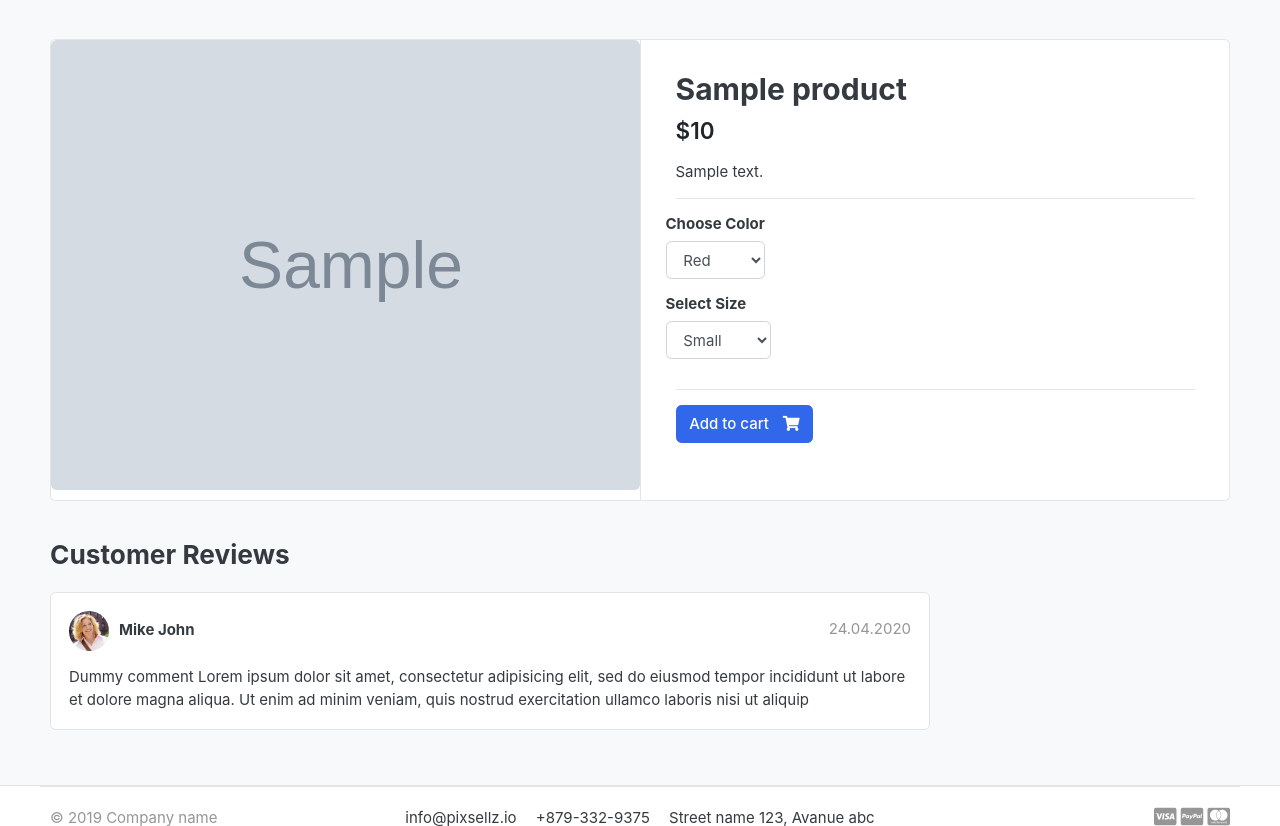
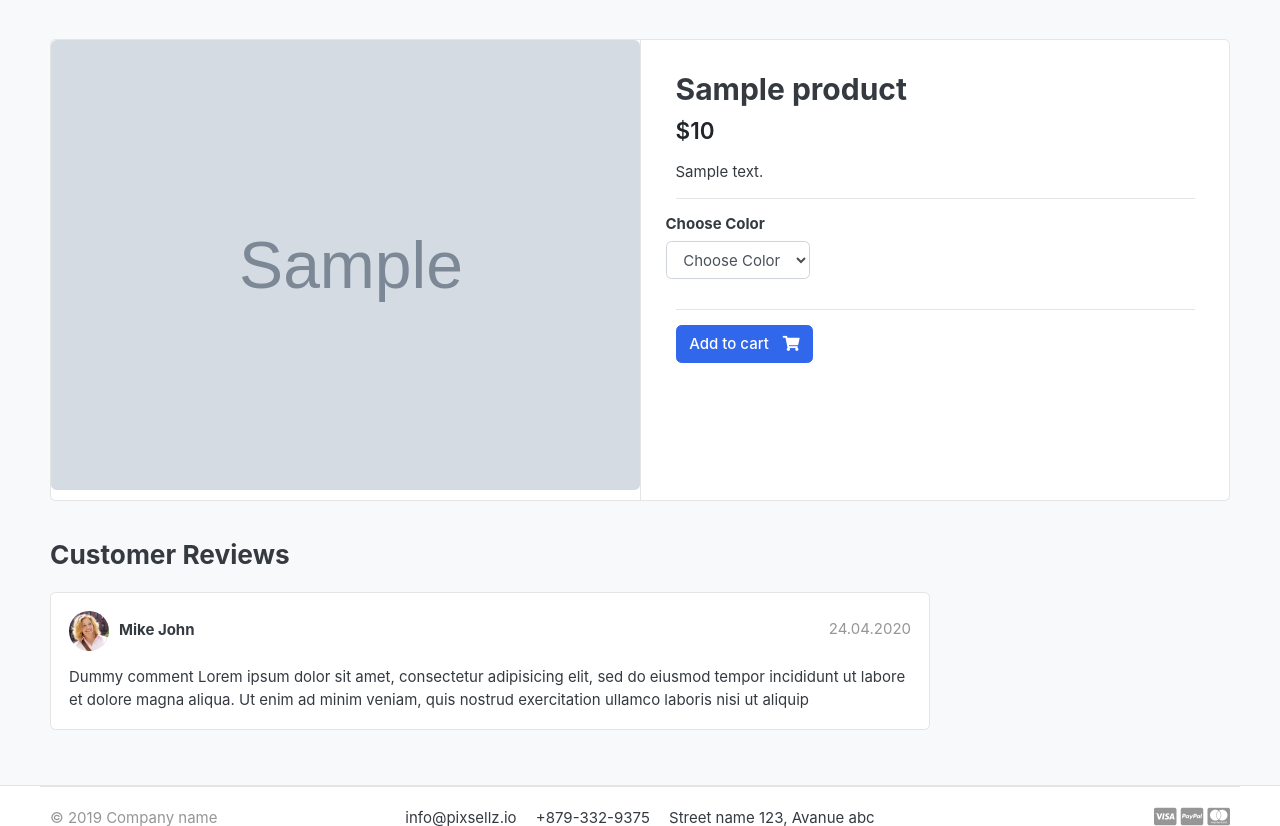
Before and after one commit to ky-nguyen/duan102, a Django app: a page that uses templates/store/product_detail.html in a window 1280 px wide. Shown: the part 119-945 px from the top of the page. Run offline with Django 4.2, Linux system fonts and the light colour scheme; tables that the repository leaves empty hold one stand-in row (values such as "Sample post"); grey boxes marked "Sample" are stand-in pictures; some libraries are stand-ins or nearby versions; some web fonts are replaced.

Commit message:
product variation fetch dynamic color

```diff
--- a/carts/views.py
+++ b/carts/views.py
@@ -22,8 +22,8 @@ def _cart_id(request):
 #TODO: Add cart
 def add_cart(request, product_id):
     color = request.GET['color']
-    size = request.GET['size']
-    return HttpResponse(color + ' ' + size)
+    # size = request.GET['size']
+    return HttpResponse(color)
     exit()
 
     product = Product.objects.get(id=product_id) #TODO: get the product
--- a/templates/store/product_detail.html
+++ b/templates/store/product_detail.html
@@ -34,14 +34,15 @@
         <div class="row">
             <div class="item-option-select">
                 <h6>Choose Color</h6>
-                  <select name="color" class="form-control">
-                    <option value="red">Red</option>
-                    <option value="yellow">Yellow</option>
-                    <option value="green">Green</option>
+                  <select name="color" class="form-control" required>
+                    <option value="" disable selected>Choose Color</option>
+                    {% for i in single_product.variation_set.all %}
+                    <option value="{{ i.variation_value }}">{{ i.variation_value }}</option>
+                    {% endfor %}
                   </select>
             </div>
         </div> <!-- row.// -->
-        <div class="row">
+        {% comment %} <div class="row">
             <div class="item-option-select">
                 <h6>Select Size</h6>
                 <select name="size" class="form-control">
@@ -50,7 +51,7 @@
                   <option value="large">Large</option>
                 </select>
             </div>
-        </div> <!-- row.// -->
+        </div> <!-- row.// --> {% endcomment %}
         <hr>
         {% if single_product.stock <= 0 %}
         <h5 class="text-danger">Out of Stock</h5>
```
